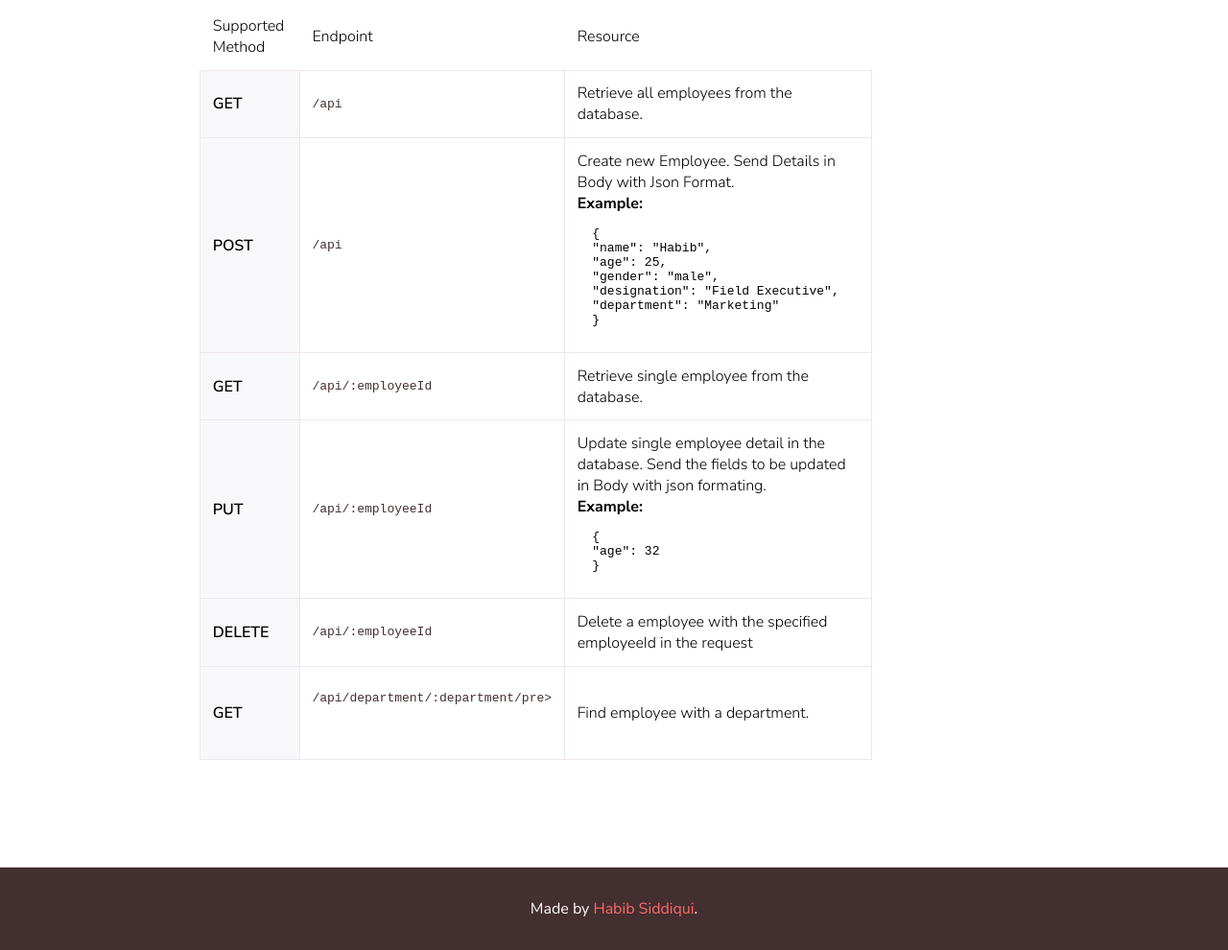
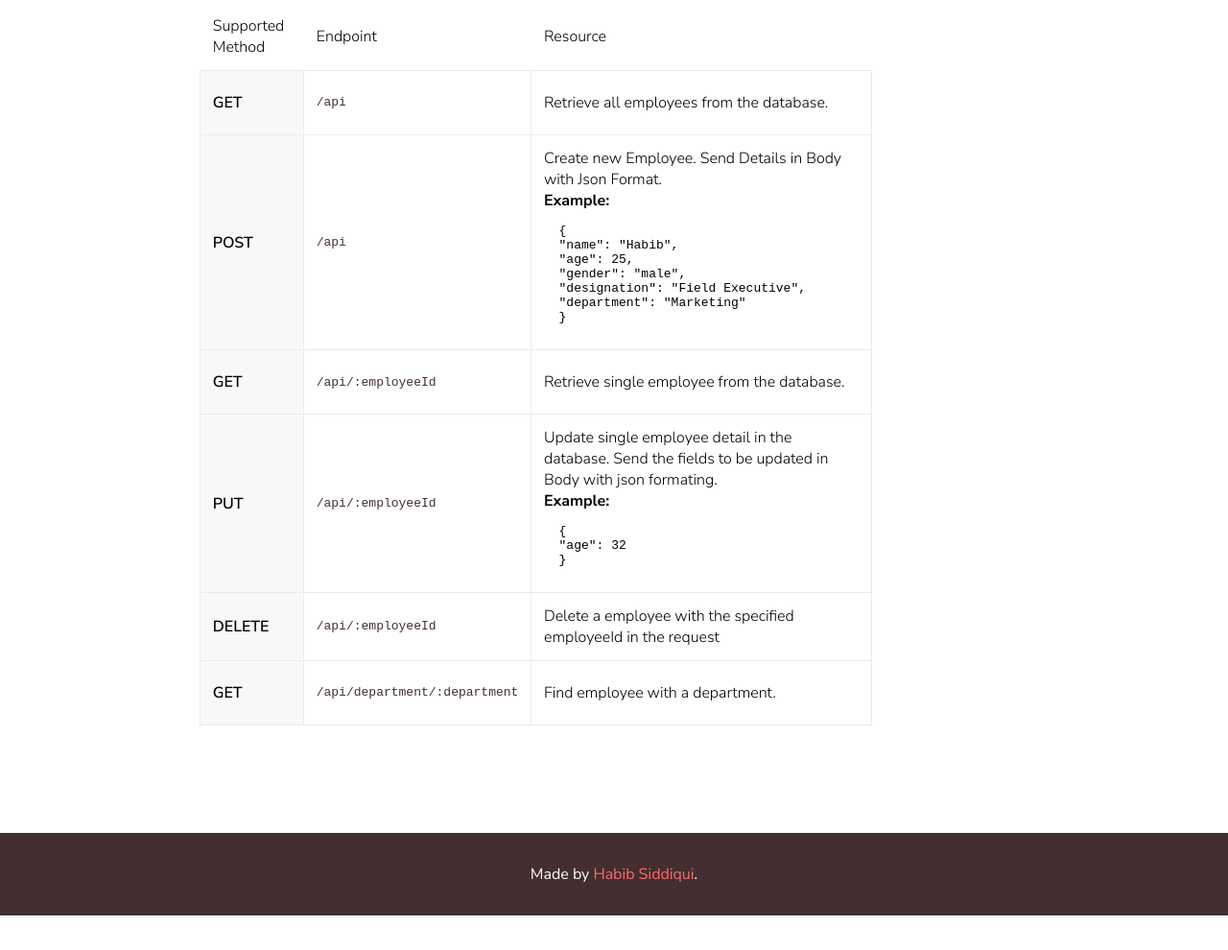
Before and after one commit to habibmy/employees-rest-api, a website: page public/index.html in a window 1280 px wide. Shown: the part 316-1306 px from the top of the page at 96% size. After the commit the page ends 1270 px from the top, so only its background shows below. Drawn offline with nearby package versions, Linux system fonts and the light colour scheme.

```diff
--- a/public/index.html
+++ b/public/index.html
@@ -105,8 +105,8 @@
           <tr>
             <td>GET</td>
             <td>
-              <a href="/api/department">
-                <pre>/api/department/:department/pre>
+              <a href="/api/department/IT">
+                <pre>/api/department/:department</pre>
               </a>
             </td>
             <td>Find employee with a department.</td>
```
